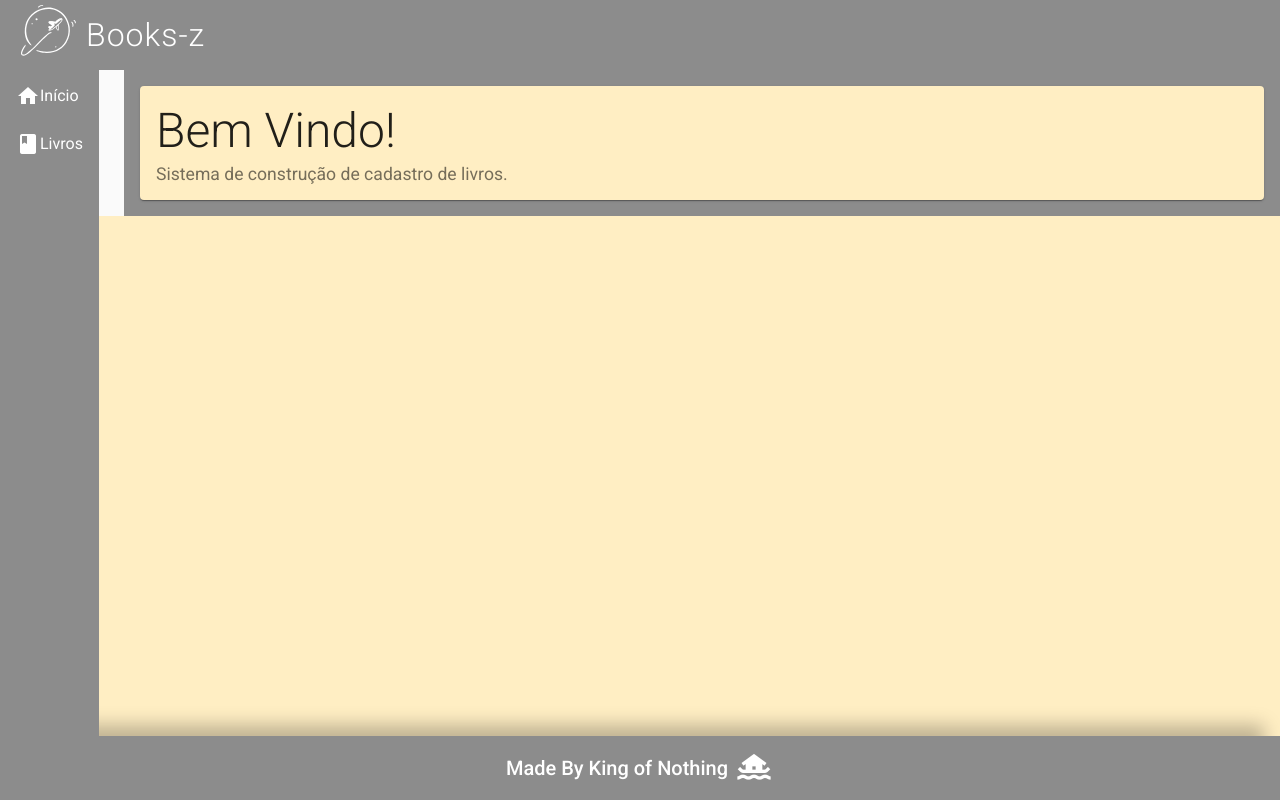
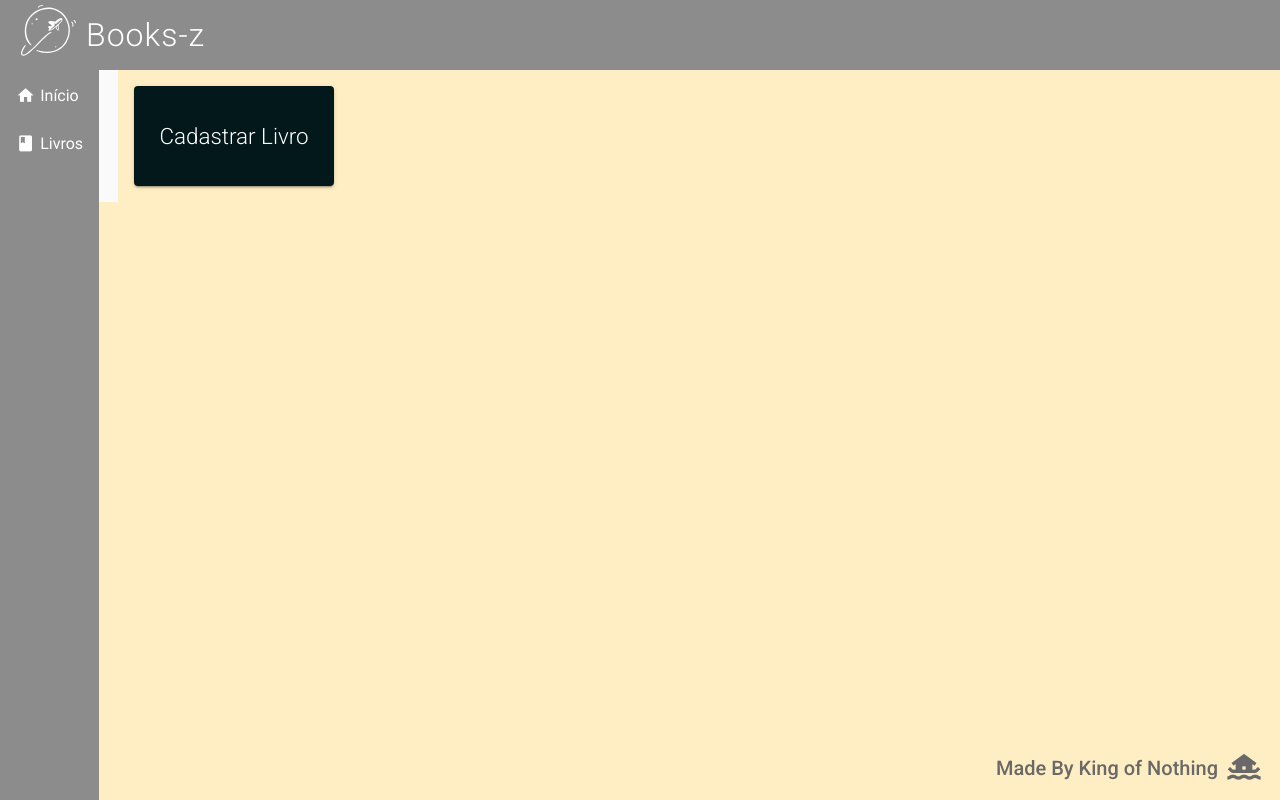
Before and after one commit to LuanCalais/Project-booksZ, an Angular app in the folder frontend/: page /books in a window 1280 px wide. Before the commit this address led to /. Built offline with nearby package versions, Linux system fonts and the light colour scheme.

Commit message:
controlando navegacao, visuais alterados

```diff
--- a/frontend/src/app/app.module.ts
+++ b/frontend/src/app/app.module.ts
@@ -12,6 +12,8 @@ import { MatListModule } from '@angular/material/list';
 import { FooterComponent } from './components/template/footer/footer.component';
 import { NavComponent } from './components/template/nav/nav.component';
 import { HomeComponent } from './view/home/home.component';
+import { BooksCrudComponent } from './view/books-crud/books-crud.component';
+import { MatButtonModule } from '@angular/material/button';
 @NgModule({
   declarations: [
     AppComponent,
@@ -19,6 +21,7 @@ import { HomeComponent } from './view/home/home.component';
     FooterComponent,
     NavComponent,
     HomeComponent,
+    BooksCrudComponent,
   ],
   imports: [
     BrowserModule,
@@ -27,7 +30,8 @@ import { HomeComponent } from './view/home/home.component';
     MatToolbarModule, //Import toolbar angular material
     MatSidenavModule, // Import Side Nav Module
     MatCardModule, // Import Cards
-    MatListModule // Import List
+    MatListModule, // Import List
+    MatButtonModule
   ],
   providers: [],
   bootstrap: [AppComponent]
--- a/frontend/src/app/components/template/footer/footer.component.css
+++ b/frontend/src/app/components/template/footer/footer.component.css
@@ -1,14 +1,13 @@
 .footer{
-    background-color: #8C8C8C;
+    background-color: #8c8c8c00;
     position: fixed;
     bottom: 0;
     display: flex;
-    justify-content: center;
-    box-shadow: -16px -11px 17px rgba(0, 0, 0, 0.25);
+    justify-content: flex-end;
 }
 
 .footer span{
-    color: #fff;
+    color: #696969;
     font-weight: 500;
     display: flex;
     align-items: center;
--- a/frontend/src/app/components/template/nav/nav.component.css
+++ b/frontend/src/app/components/template/nav/nav.component.css
@@ -7,7 +7,12 @@
     color: #ffffff;
 }
 
+.container .sidenav i{
+    font-size: 1.2rem;
+    margin-right: 5px;
+}
+
 .content{
     padding: 16px;
-    background-color:#8C8C8C;
+    background-color:rgb(255, 238, 195);
 }
--- a/frontend/src/app/components/template/nav/nav.component.html
+++ b/frontend/src/app/components/template/nav/nav.component.html
@@ -11,7 +11,7 @@
 
             </a>
 
-            <a mat-list-item routerLink="">
+            <a mat-list-item routerLink="books">
                 <i class="material-icons">
                     book
                 </i>
@@ -23,7 +23,9 @@
         </mat-nav-list>
     </mat-sidenav>
     <mat-sidenav-content class="content">
-        <app-home></app-home>
+
+        <!-- Faz com que seja possível navegar entre os componentes -->
+        <router-outlet></router-outlet>
     </mat-sidenav-content>
 
 </mat-sidenav-container>
--- /dev/null
+++ b/frontend/src/app/view/books-crud/books-crud.component.css
@@ -0,0 +1,18 @@
+.btn-cad{
+    background-color: #03181a;
+    color: #fff;
+    width: 200px;
+    height: 100px;
+    font-size: 1.4rem;
+    font-weight: 300;
+    transition: .2s;
+}
+
+.btn-cad:hover{
+    transition: .4s;
+    transform: scale(1.01);
+    color: #03181a;
+    background-color: rgb(216, 216, 216);
+    -webkit-box-shadow: 8px -1px 15px 5px rgba(0,0,0,0.35);
+    box-shadow: 8px -1px 15px 5px rgba(0,0,0,0.35);
+}
--- /dev/null
+++ b/frontend/src/app/view/books-crud/books-crud.component.html
@@ -0,0 +1,3 @@
+<button class="btn-cad" mat-raised-button>
+    Cadastrar Livro
+</button>
--- /dev/null
+++ b/frontend/src/app/view/books-crud/books-crud.component.ts
@@ -0,0 +1,15 @@
+import { Component, OnInit } from '@angular/core';
+
+@Component({
+  selector: 'app-books-crud',
+  templateUrl: './books-crud.component.html',
+  styleUrls: ['./books-crud.component.css']
+})
+export class BooksCrudComponent implements OnInit {
+
+  constructor() { }
+
+  ngOnInit(): void {
+  }
+
+}
--- a/frontend/src/app/view/home/home.component.css
+++ b/frontend/src/app/view/home/home.component.css
@@ -1,13 +1,17 @@
-.home{
-    background: #FFEEC3;
+.home {
+    background: #535353;
+    -webkit-box-shadow: -7px 4px 12px 4px rgba(0, 0, 0, 0.25);
+    box-shadow: -7px 4px 12px 4px rgba(0, 0, 0, 0.25);
 }
 
-.home .title{
+.home .title {
     font-size: 3rem;
     font-weight: 300;
     line-height: 1.2;
+    color: rgb(255, 255, 255);
 }
 
-.home .subtitle{
+.home .subtitle {
     font-size: 1.1rem;
+    color: rgb(255, 255, 255);
 }
```
Also changed, not shown: frontend/src/app/app-routing.module.ts (+8 -2 lines).
